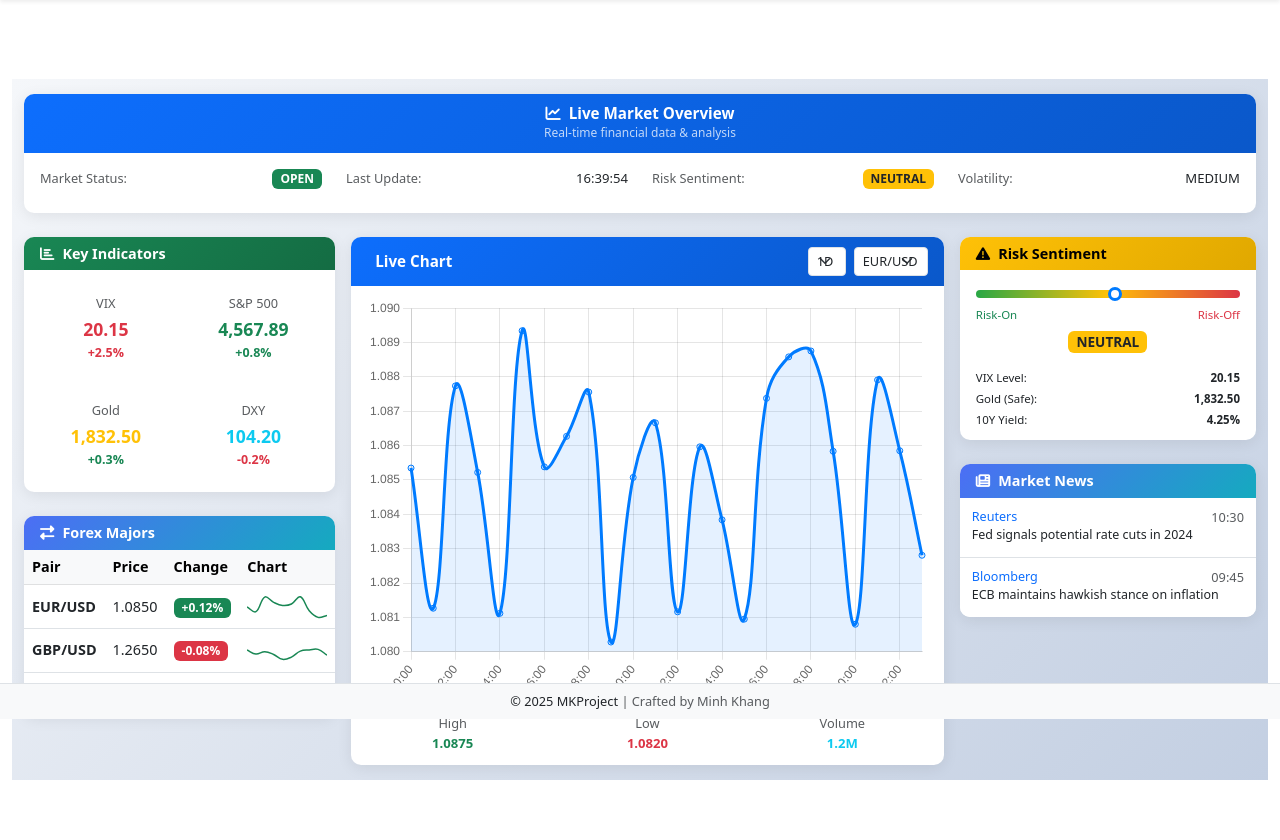
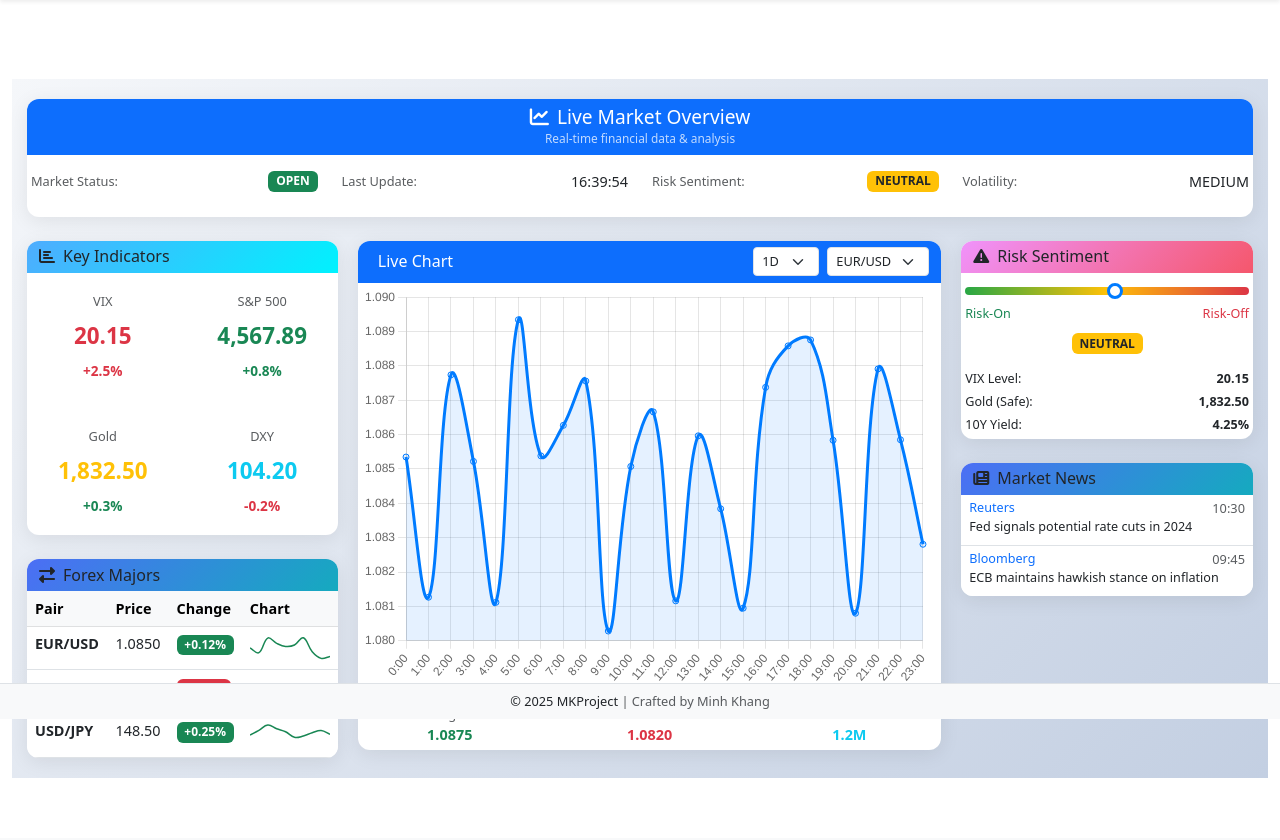
Before and after one commit to ngpminhkhang/MKproject, a Django app: template finance_dashboard/templates/finance_dashboard/home.html in a window 1280 px wide. Shown: the part 81-921 px from the top of the page. After the commit the page ends 859 px from the top, so only its background shows below. Run offline with Django 5.2, Linux system fonts and the light colour scheme; the template is opened without the code that fills it, so the values that code supplies are empty; some libraries are stand-ins or nearby versions.

Commit message:
Fix templates home.html

```diff
--- a/finance_dashboard/templates/finance_dashboard/home.html
+++ b/finance_dashboard/templates/finance_dashboard/home.html
@@ -1,29 +1,31 @@
 {% extends 'finance_dashboard/base.html' %}
+
 {% load static %}
 
 {% block title %}Market Dashboard - MK Project{% endblock %}
 
 {% block extra_head %}
+
 <style>
 /* === VARIABLES & RESET === */
 :root {
-    --primary-gradient: linear-gradient(135deg, #0d6efd 0%, #0a58ca 100%); /* XANH TÀI CHÍNH */
-    --success-gradient: linear-gradient(135deg, #198754 0%, #146c43 100%);
-    --warning-gradient: linear-gradient(135deg, #ffc107 0%, #e0a800 100%);
+    --primary-gradient: linear-gradient(135deg, #0d6efd 0%, #0d6efd 100%);
+    --success-gradient: linear-gradient(135deg, #4facfe 0%, #00f2fe 100%);
+    --warning-gradient: linear-gradient(135deg, #f093fb 0%, #f5576c 100%);
     --dark-gradient: linear-gradient(135deg, #4c6ef5 0%, #15aabf 100%);
 }
 
 .dashboard-container {
     background: linear-gradient(135deg, #f5f7fa 0%, #c3cfe2 100%);
     min-height: calc(100vh - 120px);
-    padding: 15px 12px;
+    padding: 20px 15px;
 }
 
 /* === MAIN LAYOUT === */
 .dashboard-grid {
     display: grid;
     grid-template-columns: 1fr 2fr 1fr;
-    gap: 16px;
+    gap: 20px;
     max-width: 100%;
     margin: 0 auto;
 }
@@ -31,86 +33,44 @@
 /* === CARDS STYLING === */
 .dashboard-card {
     background: white;
-    border-radius: 10px;
-    box-shadow: 0 3px 15px rgba(0, 0, 0, 0.08);
+    border-radius: 12px;
+    box-shadow: 0 4px 20px rgba(0, 0, 0, 0.08);
     border: none;
     transition: all 0.3s ease;
     overflow: hidden;
 }
 
 .dashboard-card:hover {
-    transform: translateY(-3px);
-    box-shadow: 0 6px 20px rgba(0, 0, 0, 0.12);
+    transform: translateY(-5px);
+    box-shadow: 0 8px 30px rgba(0, 0, 0, 0.12);
 }
 
-/* === HEADER MÀU XANH TÀI CHÍNH === */
 .card-header-gradient {
-    background: linear-gradient(135deg, #0d6efd 0%, #0a58ca 100%) !important;
+    background: var(--primary-gradient);
     color: white;
-    padding: 10px 16px !important;
+    padding: 12px 20px;
     border-bottom: none;
 }
 
-.card-header-gradient h4,
-.card-header-gradient h6 {
-    font-size: 0.95rem !important;
-    font-weight: 600;
-    margin-bottom: 0;
-    white-space: nowrap;
-    overflow: hidden;
-    text-overflow: ellipsis;
-}
-
-.card-header-gradient small {
-    font-size: 0.75rem !important;
-    opacity: 0.9;
-}
-
-/* Các header khác */
 .card-header-success {
     background: var(--success-gradient);
-    padding: 8px 16px !important;
-    color: white;
 }
 
 .card-header-warning {
     background: var(--warning-gradient);
-    padding: 8px 16px !important;
-    color: black;
 }
 
 .card-header-dark {
     background: var(--dark-gradient);
-    padding: 8px 16px !important;
-    color: white;
 }
 
-.card-header-success h6,
-.card-header-warning h6,
-.card-header-dark h6 {
-    font-size: 0.9rem !important;
-    font-weight: 600;
-    margin-bottom: 0;
-    white-space: nowrap;
-}
-
-/* === TYPOGRAPHY SCALING === */
-.dashboard-card .card-body {
-    padding: 12px 16px;
-    font-size: 0.82rem;
-}
-
-/* Indicator cards */
+/* == INDICATOR CARDS == */
 .indicator-card {
     text-align: center;
-    padding: 12px 8px;
-    border-radius: 8px;
+    padding: 15px 10px;
+    border-radius: 10px;
     background: rgba(255, 255, 255, 0.9);
     transition: all 0.3s ease;
-    min-height: 80px;
-    display: flex;
-    flex-direction: column;
-    justify-content: center;
 }
 
 .indicator-card:hover {
@@ -119,129 +79,70 @@
 }
 
 .indicator-value {
-    font-size: 1.1rem !important;
+    font-size: 1.4rem;
     font-weight: 700;
-    margin: 6px 0;
-    line-height: 1.2;
+    margin: 8px 0;
 }
 
 .indicator-change {
-    font-size: 0.78rem !important;
+    font-size: 0.85rem;
     font-weight: 600;
-    line-height: 1.2;
 }
 
-/* Table improvements */
-.table {
-    font-size: 0.8rem !important;
-    margin-bottom: 0;
+/* === SPARKLINES === */
+.sparkline-container {
+    height: 30px;
+    width: 80px;
 }
 
-.table th {
-    padding: 8px 12px;
-    font-weight: 600;
-    white-space: nowrap;
-}
-
-.table td {
-    padding: 6px 12px;
-    vertical-align: middle;
-    white-space: nowrap;
-}
-
-/* Risk meter */
+/* === RISK INDICATOR === */
 .risk-meter {
     width: 100%;
     height: 8px;
     background: linear-gradient(to right, #28a745, #ffc107, #dc3545);
     border-radius: 10px;
-    margin: 8px 0;
+    margin: 10px 0;
     position: relative;
 }
 
 .risk-indicator {
     position: absolute;
-    top: -3px;
-    width: 14px;
-    height: 14px;
+    top: -4px;
+    width: 16px;
+    height: 16px;
     background: white;
     border: 3px solid #007bff;
     border-radius: 50%;
     transition: all 0.5s ease;
 }
 
-/* Chart container */
-.chart-container {
-    height: 320px;
-}
-
-/* Sparklines */
-.sparkline-container {
-    height: 30px;
-    width: 80px;
-}
-
-/* Badge sizing */
-.badge {
-    font-size: 0.75rem;
-    padding: 4px 8px;
-}
-
-.badge.fs-6 {
-    font-size: 0.85rem !important;
-}
-
-/* Form controls */
-.form-select-sm {
-    font-size: 0.8rem;
-    padding: 4px 8px;
-}
-
-/* News items */
-.list-group-item {
-    padding: 10px 12px;
-}
-
-.list-group-item .small {
-    font-size: 0.78rem;
-    line-height: 1.3;
-}
-
 /* === RESPONSIVE DESIGN === */
 @media (max-width: 1200px) {
     .dashboard-grid {
         grid-template-columns: 1fr;
-        gap: 12px;
+        gap: 15px;
     }
 
     .chart-container {
-        height: 300px;
+        height: 400px;
     }
 }
 
 @media (max-width: 768px) {
     .dashboard-container {
-        padding: 12px 8px;
+        padding: 15px 10px;
     }
 
     .indicator-value {
-        font-size: 1rem !important;
-    }
-
-    .card-header-gradient h4,
-    .card-header-gradient h6 {
-        font-size: 0.9rem !important;
-    }
-
-    .indicator-card {
-        min-height: 70px;
-        padding: 8px 6px;
+        font-size: 1.2rem;
     }
 }
 </style>
+
 {% endblock %}
 
 {% block content %}
+
 <div class="dashboard-container">
     <!-- MARKET OVERVIEW HEADER -->
     <div class="row mb-4">
@@ -285,7 +186,6 @@
 
     <!-- MAIN DASHBOARD GRID -->
     <div class="dashboard-grid">
-
         <!-- LEFT COLUMN: INDICES & FOREX -->
         <div class="left-column">
             <!-- MARKET INDICATORS -->
@@ -446,7 +346,6 @@
                         <small class="text-danger">Risk-Off</small>
                     </div>
                     <div class="badge bg-warning text-dark fs-6 mb-3" id="risk-text">NEUTRAL</div>
-
                     <div class="text-start small">
                         <div class="d-flex justify-content-between mb-1">
                             <span>VIX Level:</span>
@@ -491,9 +390,11 @@
         </div>
     </div>
 </div>
+
 {% endblock %}
 
 {% block scripts %}
+
 <script>
 document.addEventListener("DOMContentLoaded", function() {
     console.log("Initializing Professional Market Dashboard...");
@@ -613,7 +514,6 @@ function updateRiskIndicator() {
     // Simulate risk changes
     const riskLevel = Math.random();
     const position = riskLevel * 100;
-
     indicator.style.left = `${position}%`;
 
     if (riskLevel < 0.3) {
@@ -643,4 +543,5 @@ function generateSampleData(count, volatility) {
     return data;
 }
 </script>
+
 {% endblock %}
```
